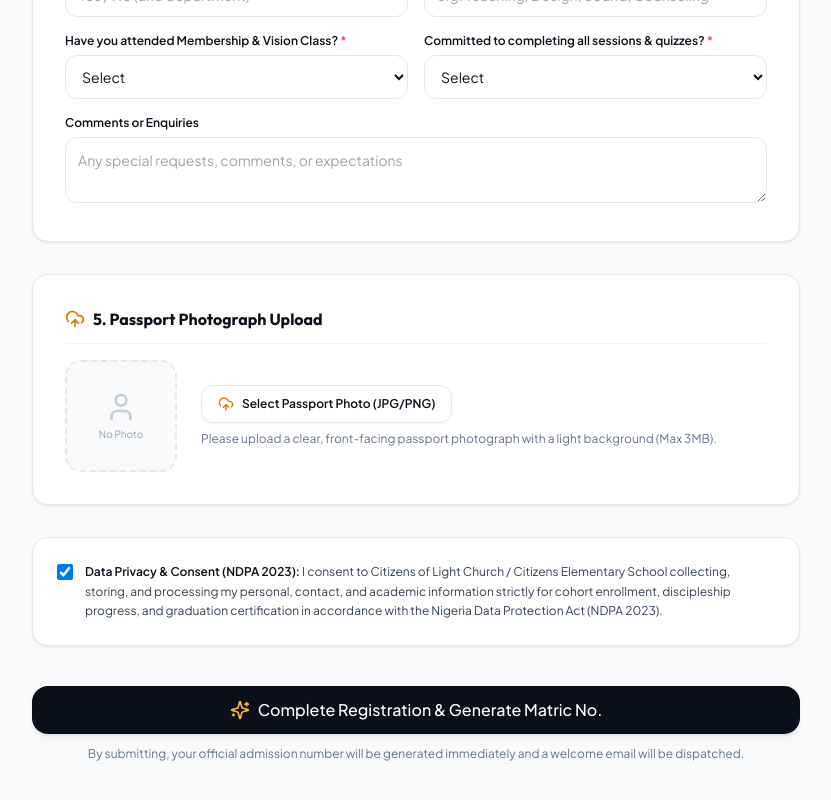
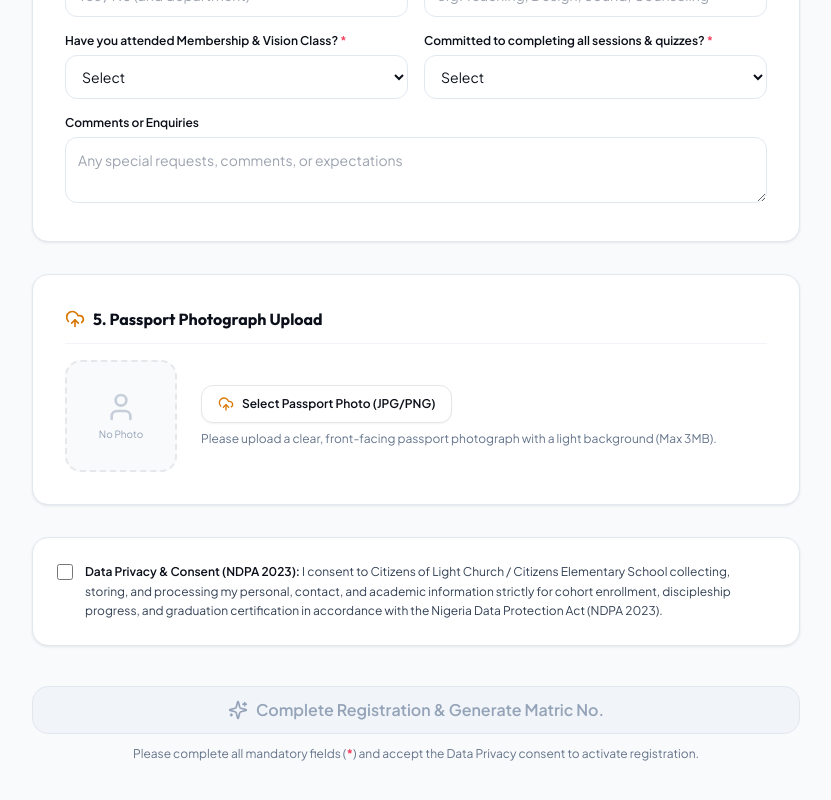
Before and after one commit to asejik/ces-ilorin, a Next.js app: page /register in a window 1280 px wide. Shown: the part 1523-2323 px from the top of the page, without its empty margins (224-1055 px from the left). Built offline with nearby package versions, Linux system fonts and the light colour scheme.

Commit message:
fix(ui): disable registration button until all compulsory fields and NDPA consent are completed

```diff
--- a/src/app/register/page.tsx
+++ b/src/app/register/page.tsx
@@ -25,6 +25,46 @@ export default function RegisterPage() {
   const [cohortType, setCohortType] = useState<'Regular' | 'Sunday Cohort'>('Regular');
   const [photoPreview, setPhotoPreview] = useState<string | null>(null);
   const [photoFile, setPhotoFile] = useState<File | null>(null);
+
+  // Mandatory fields state tracking for enabling the registration button
+  const [formFields, setFormFields] = useState({
+    surname: '',
+    first_name: '',
+    gender: '',
+    marital_status: '',
+    phone_number: '',
+    email_address: '',
+    born_again: '',
+    baptised_hs: '',
+    attended_mem_vision: '',
+    committed_to_programme: '',
+  });
+  const [ndpaConsent, setNdpaConsent] = useState(false);
+
+  const handleInputChange = (
+    e: React.ChangeEvent<HTMLInputElement | HTMLSelectElement>
+  ) => {
+    const { name, value } = e.target;
+    setFormFields((prev) => ({ ...prev, [name]: value }));
+  };
+
+  const isEmailValid = (email: string) => {
+    return /^[^\s@]+@[^\s@]+\.[^\s@]+$/.test(email.trim());
+  };
+
+  const isFormValid = Boolean(
+    formFields.surname.trim().length >= 2 &&
+    formFields.first_name.trim().length >= 2 &&
+    Boolean(formFields.gender) &&
+    Boolean(formFields.marital_status) &&
+    formFields.phone_number.trim().length >= 8 &&
+    isEmailValid(formFields.email_address) &&
+    Boolean(formFields.born_again) &&
+    Boolean(formFields.baptised_hs) &&
+    Boolean(formFields.attended_mem_vision) &&
+    Boolean(formFields.committed_to_programme) &&
+    ndpaConsent
+  );
 
   const handlePhotoChange = (e: React.ChangeEvent<HTMLInputElement>) => {
     const file = e.target.files?.[0];
@@ -204,6 +244,8 @@ export default function RegisterPage() {
                 <input
                   type="text"
                   name="surname"
+                  value={formFields.surname}
+                  onChange={handleInputChange}
                   required
                   placeholder="e.g. Adeyemi"
                   className="w-full h-11 px-3 text-sm rounded-lg border border-ink-200 focus:ring-2 focus:ring-solar-500 focus:outline-none"
@@ -217,6 +259,8 @@ export default function RegisterPage() {
                 <input
                   type="text"
                   name="first_name"
+                  value={formFields.first_name}
+                  onChange={handleInputChange}
                   required
                   placeholder="e.g. David"
                   className="w-full h-11 px-3 text-sm rounded-lg border border-ink-200 focus:ring-2 focus:ring-solar-500 focus:outline-none"
@@ -243,8 +287,9 @@ export default function RegisterPage() {
                 </label>
                 <select
                   name="gender"
+                  value={formFields.gender}
+                  onChange={handleInputChange}
                   required
-                  defaultValue=""
                   className="w-full h-11 px-3 text-sm rounded-lg border border-ink-200 bg-surface focus:ring-2 focus:ring-solar-500 focus:outline-none"
                 >
                   <option value="" disabled>Select Gender</option>
@@ -259,8 +304,9 @@ export default function RegisterPage() {
                 </label>
                 <select
                   name="marital_status"
+                  value={formFields.marital_status}
+                  onChange={handleInputChange}
                   required
-                  defaultValue=""
                   className="w-full h-11 px-3 text-sm rounded-lg border border-ink-200 bg-surface focus:ring-2 focus:ring-solar-500 focus:outline-none"
                 >
                   <option value="" disabled>Select Status</option>
@@ -314,6 +360,8 @@ export default function RegisterPage() {
                 <input
                   type="tel"
                   name="phone_number"
+                  value={formFields.phone_number}
+                  onChange={handleInputChange}
                   required
                   placeholder="08012345678"
                   className="w-full h-11 px-3 text-sm rounded-lg border border-ink-200 focus:ring-2 focus:ring-solar-500 focus:outline-none"
@@ -339,6 +387,8 @@ export default function RegisterPage() {
                 <input
                   type="email"
                   name="email_address"
+                  value={formFields.email_address}
+                  onChange={handleInputChange}
                   required
                   placeholder="name@example.com"
                   className="w-full h-11 px-3 text-sm rounded-lg border border-ink-200 focus:ring-2 focus:ring-solar-500 focus:outline-none"
@@ -401,8 +451,9 @@ export default function RegisterPage() {
                 </label>
                 <select
                   name="born_again"
+                  value={formFields.born_again}
+                  onChange={handleInputChange}
                   required
-                  defaultValue=""
                   className="w-full h-11 px-3 text-sm rounded-lg border border-ink-200 bg-surface focus:ring-2 focus:ring-solar-500 focus:outline-none"
                 >
                   <option value="" disabled>Select</option>
@@ -417,8 +468,9 @@ export default function RegisterPage() {
                 </label>
                 <select
                   name="baptised_hs"
+                  value={formFields.baptised_hs}
+                  onChange={handleInputChange}
                   required
-                  defaultValue=""
                   className="w-full h-11 px-3 text-sm rounded-lg border border-ink-200 bg-surface focus:ring-2 focus:ring-solar-500 focus:outline-none"
                 >
                   <option value="" disabled>Select</option>
@@ -487,8 +539,9 @@ export default function RegisterPage() {
                 </label>
                 <select
                   name="attended_mem_vision"
+                  value={formFields.attended_mem_vision}
+                  onChange={handleInputChange}
                   required
-                  defaultValue=""
                   className="w-full h-11 px-3 text-sm rounded-lg border border-ink-200 bg-surface focus:ring-2 focus:ring-solar-500 focus:outline-none"
                 >
                   <option value="" disabled>Select</option>
@@ -503,8 +556,9 @@ export default function RegisterPage() {
                 </label>
                 <select
                   name="committed_to_programme"
+                  value={formFields.committed_to_programme}
+                  onChange={handleInputChange}
                   required
-                  defaultValue=""
                   className="w-full h-11 px-3 text-sm rounded-lg border border-ink-200 bg-surface focus:ring-2 focus:ring-solar-500 focus:outline-none"
                 >
                   <option value="" disabled>Select</option>
@@ -581,9 +635,11 @@ export default function RegisterPage() {
               <input
                 type="checkbox"
                 name="ndpa_consent"
+                id="ndpa_consent"
                 required
-                defaultChecked
-                className="w-4 h-4 mt-0.5 rounded border-ink-300 text-solar-600 focus:ring-solar-500 shrink-0"
+                checked={ndpaConsent}
+                onChange={(e) => setNdpaConsent(e.target.checked)}
+                className="w-4 h-4 mt-0.5 rounded border-ink-300 text-solar-600 focus:ring-solar-500 shrink-0 cursor-pointer"
               />
               <span className="text-xs text-ink-700 leading-relaxed">
                 <strong className="text-ink-950 font-semibold">Data Privacy & Consent (NDPA 2023):</strong> I consent to Citizens of Light Church / Citizens Elementary School collecting, storing, and processing my personal, contact, and academic information strictly for cohort enrollment, discipleship progress, and graduation certification in accordance with the Nigeria Data Protection Act (NDPA 2023).
@@ -595,8 +651,12 @@ export default function RegisterPage() {
           <div className="pt-2">
             <button
               type="submit"
-              disabled={loading}
-              className="w-full h-12 rounded-xl bg-ink-950 text-white font-medium text-base hover:bg-ink-800 active:scale-[0.99] transition-all flex items-center justify-center gap-2 shadow-md focus:outline-none focus:ring-2 focus:ring-solar-500 focus:ring-offset-2 disabled:opacity-75 disabled:cursor-not-allowed"
+              disabled={!isFormValid || loading}
+              className={`w-full h-12 rounded-xl font-semibold text-base transition-all flex items-center justify-center gap-2 ${
+                isFormValid && !loading
+                  ? 'bg-ink-950 text-white hover:bg-ink-800 active:scale-[0.99] cursor-pointer shadow-md focus:outline-none focus:ring-2 focus:ring-solar-500 focus:ring-offset-2'
+                  : 'bg-ink-100 text-ink-400 border border-ink-200 cursor-not-allowed shadow-none'
+              }`}
             >
               {loading ? (
                 <>
@@ -605,13 +665,21 @@ export default function RegisterPage() {
                 </>
               ) : (
                 <>
-                  <Sparkles className="w-5 h-5 text-solar-400" />
+                  <Sparkles className={`w-5 h-5 ${isFormValid ? 'text-solar-400' : 'text-ink-300'}`} />
                   Complete Registration & Generate Matric No.
                 </>
               )}
             </button>
-            <p className="text-center text-xs text-ink-500 mt-3">
-              By submitting, your official admission number will be generated immediately and a welcome email will be dispatched.
+            <p className="text-center text-xs mt-3 flex items-center justify-center gap-1.5">
+              {!isFormValid ? (
+                <span className="text-ink-500">
+                  Please complete all mandatory fields (<strong className="text-status-notyet-dot">*</strong>) and accept the Data Privacy consent to activate registration.
+                </span>
+              ) : (
+                <span className="text-ink-600">
+                  Ready to register! Your official admission number will be generated immediately.
+                </span>
+              )}
             </p>
           </div>
         </form>
```
